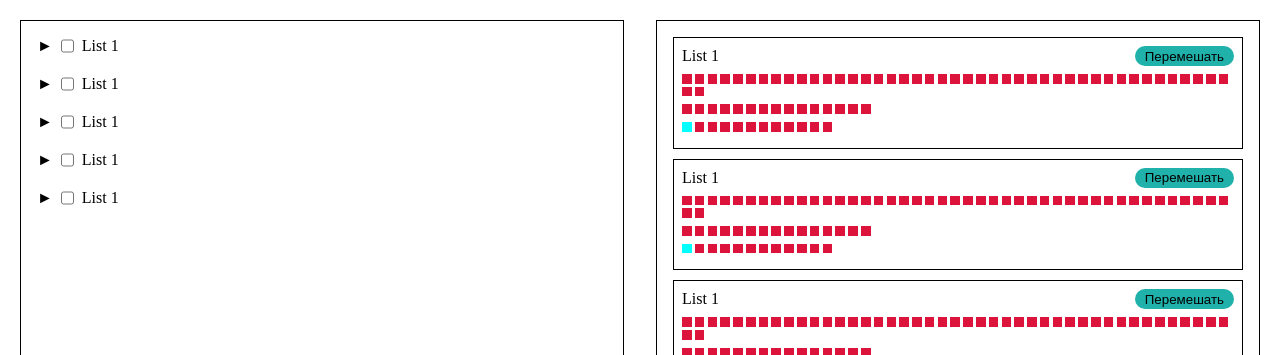
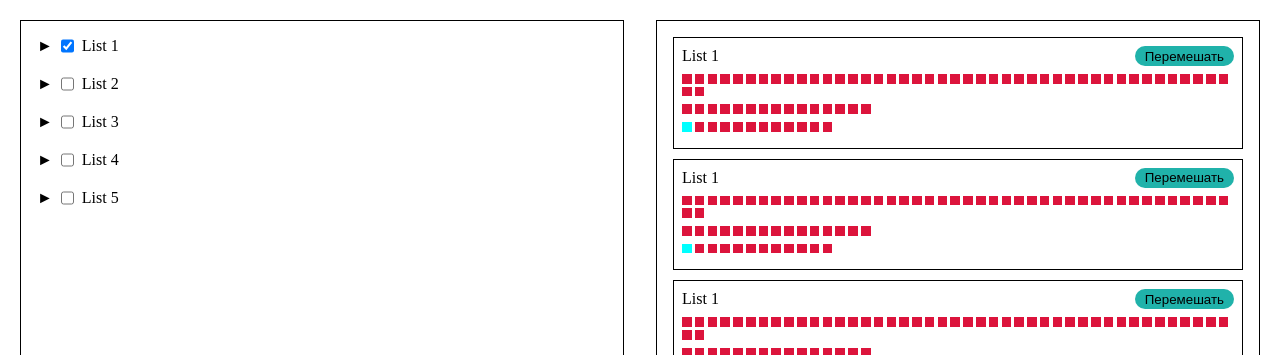
Before and after one commit to StaburovAlexey/test-list-and-items, a Vue app: page / in a window 1280 px wide. Shown: the top 355 px of the page. Built offline with nearby package versions, Linux system fonts and the light colour scheme.

Commit message:
layout done

```diff
--- a/src/App.vue
+++ b/src/App.vue
@@ -6,8 +6,8 @@
 </template>
 
 <script>
-import ListContainer from "./components/ListContainer.vue";
-import ItemContainer from "./components/ItemContainer.vue";
+import ListContainer from "./components/ListConteiner/ListContainer.vue";
+import ItemContainer from "./components/ItemConteiner/ItemContainer.vue";
 
 export default {
   components: {
--- a/src/components/ItemBlock.vue
+++ b/src/components/ItemConteiner/ItemBlock.vue
@@ -70,7 +70,7 @@
         <ColorBox></ColorBox>
       </div>
       <div class="items__cubes-line">
-        <ColorBox style="background-color: aqua;"></ColorBox>
+        <ColorBox style="background-color: aqua"></ColorBox>
         <ColorBox></ColorBox>
         <ColorBox></ColorBox>
         <ColorBox></ColorBox>
@@ -89,7 +89,7 @@
 </template>
 
 <script>
-import ColorBox from "./ColorBox.vue";
+import ColorBox from "@/components/ColorBox.vue";
 
 export default {
   components: {
--- a/src/components/ListAcordion.vue
+++ /dev/null
@@ -1,25 +0,0 @@
-<template>
-  <form class="lists__content-box" ref="lists">
-    <div class="lists__content-label">
-      <input type="checkbox" name="" id="" @click.stop />List 1
-    </div>
-    <ul class="lists__content">
-      <ListItem></ListItem>
-      <ListItem></ListItem>
-      <ListItem></ListItem>
-      <ListItem></ListItem>
-    </ul>
-  </form>
-</template>
-
-<script>
-import ListItem from "./ListItem.vue";
-
-export default {
-  components: {
-    ListItem,
-  },
-};
-</script>
-
-<style scoped></style>
--- /dev/null
+++ b/src/components/ListConteiner/ListAcordion.vue
@@ -0,0 +1,44 @@
+<template>
+  <form class="lists__content-box" ref="lists">
+    <div class="lists__content-label">
+      <input type="checkbox" name="" id="" @click.stop :checked="checked" />{{
+        title
+      }}
+    </div>
+    <ul class="lists__content">
+      <ListItem
+        v-for="(item, index) in items"
+        :key="item.title"
+        :name="item.name"
+        :color="item.color"
+        :checked="item.checked"
+        :quanity="item.quanity"
+      ></ListItem>
+    </ul>
+  </form>
+</template>
+
+<script>
+import ListItem from "./ListItem.vue";
+
+export default {
+  props: {
+    items: {
+      type: Array,
+      default: () => [],
+    },
+    title: {
+      type: String,
+    },
+    checked: {
+      type: Boolean,
+      default: false,
+    },
+  },
+  components: {
+    ListItem,
+  },
+};
+</script>
+
+<style scoped></style>
--- a/src/components/ListContainer.vue
+++ b/src/components/ListConteiner/ListContainer.vue
@@ -1,21 +1,23 @@
 <template>
   <div class="main__block lists">
-    <ListAcordion></ListAcordion>
-    <ListAcordion></ListAcordion>
-    <ListAcordion></ListAcordion>
-    <ListAcordion></ListAcordion>
-    <ListAcordion></ListAcordion>
+    <ListAcordion
+      v-for="(item, index) in lists"
+      :key="item.title"
+      :title="item.title"
+      :checked="item.checked"
+      :items="item.items"
+    ></ListAcordion>
   </div>
 </template>
 
 <script>
 import ListAcordion from "./ListAcordion.vue";
 import ListItem from "./ListItem.vue";
+import { mapState } from "vuex";
 
 export default {
   data() {
-    return {
-    };
+    return {};
   },
   components: {
     ListItem,
@@ -31,6 +33,9 @@ export default {
       });
     });
   },
+  computed: {
+    ...mapState(["lists"]),
+  },
 };
 </script>
 
--- /dev/null
+++ b/src/components/ListConteiner/ListItem.vue
@@ -0,0 +1,43 @@
+<template>
+  <li class="lists__item">
+    <input type="checkbox" name="" id="" />
+    <p>{{ name }}</p>
+    <p>{{ colorModel }}</p>
+    <input type="text" v-model="quanityModel" />
+    <input
+      type="color"
+      name=""
+      id=""
+      class="input-color"
+      v-model="colorModel"
+    />
+  </li>
+</template>
+
+<script>
+export default {
+  props: {
+    name: {
+      type: Text,
+    },
+    color: {
+      type: Text,
+    },
+    checked: {
+      type: Boolean,
+    },
+    quanity: {
+      type: Text,
+    },
+  },
+  data() {
+    return {
+      quanityModel: this.quanity,
+      colorModel: "",
+    };
+  },
+  computed() {},
+};
+</script>
+
+<style scoped></style>
--- a/src/components/ListItem.vue
+++ /dev/null
@@ -1,14 +0,0 @@
-<template>
-  <li class="lists__item">
-    <input type="checkbox" name="" id="" />
-    <p>Item 1</p>
-    <input type="text" />
-    <input type="color" name="" id="" class="input-color" />
-  </li>
-</template>
-
-<script>
-export default {};
-</script>
-
-<style scoped></style>
--- a/src/store/index.js
+++ b/src/store/index.js
@@ -5,52 +5,52 @@ export default createStore({
     lists: [
       {
         title: "List 1",
-        cheked: false,
+        checked: true,
         items: [
-          { name: "Item 1", color: "", cheked: false, quanity: "" },
-          { name: "Item 2", color: "", cheked: false, quanity: "" },
-          { name: "Item 3", color: "", cheked: false, quanity: "" },
-          { name: "Item 4", color: "", cheked: false, quanity: "" },
+          { name: "Item 1", color: "", checked: false, quanity: "3" },
+          { name: "Item 2", color: "", checked: false, quanity: "" },
+          { name: "Item 3", color: "", checked: false, quanity: "" },
+          { name: "Item 4", color: "", checked: false, quanity: "" },
         ],
       },
       {
         title: "List 2",
-        cheked: false,
+        checked: false,
         items: [
-          { name: "Item 1", color: "", cheked: false, quanity: "" },
-          { name: "Item 2", color: "", cheked: false, quanity: "" },
-          { name: "Item 3", color: "", cheked: false, quanity: "" },
-          { name: "Item 4", color: "", cheked: false, quanity: "" },
+          { name: "Item 1", color: "", checked: false, quanity: "" },
+          { name: "Item 2", color: "", checked: false, quanity: "" },
+          { name: "Item 3", color: "", checked: false, quanity: "" },
+          { name: "Item 4", color: "", checked: false, quanity: "" },
         ],
       },
       {
         title: "List 3",
-        cheked: false,
+        checked: false,
         items: [
-          { name: "Item 1", color: "", cheked: false, quanity: "" },
-          { name: "Item 2", color: "", cheked: false, quanity: "" },
-          { name: "Item 3", color: "", cheked: false, quanity: "" },
-          { name: "Item 4", color: "", cheked: false, quanity: "" },
+          { name: "Item 1", color: "", checked: false, quanity: "" },
+          { name: "Item 2", color: "", checked: false, quanity: "" },
+          { name: "Item 3", color: "", checked: false, quanity: "" },
+          { name: "Item 4", color: "", checked: false, quanity: "" },
         ],
       },
       {
         title: "List 4",
-        cheked: false,
+        checked: false,
         items: [
-          { name: "Item 1", color: "", cheked: false, quanity: "" },
-          { name: "Item 2", color: "", cheked: false, quanity: "" },
-          { name: "Item 3", color: "", cheked: false, quanity: "" },
-          { name: "Item 4", color: "", cheked: false, quanity: "" },
+          { name: "Item 1", color: "", checked: false, quanity: "" },
+          { name: "Item 2", color: "", checked: false, quanity: "" },
+          { name: "Item 3", color: "", checked: false, quanity: "" },
+          { name: "Item 4", color: "", checked: false, quanity: "" },
         ],
       },
       {
         title: "List 5",
-        cheked: false,
+        checked: false,
         items: [
-          { name: "Item 1", color: "", cheked: false, quanity: "" },
-          { name: "Item 2", color: "", cheked: false, quanity: "" },
-          { name: "Item 3", color: "", cheked: false, quanity: "" },
-          { name: "Item 4", color: "", cheked: false, quanity: "" },
+          { name: "Item 1", color: "", checked: false, quanity: "" },
+          { name: "Item 2", color: "", checked: false, quanity: "" },
+          { name: "Item 3", color: "", checked: false, quanity: "" },
+          { name: "Item 4", color: "", checked: false, quanity: "" },
         ],
       },
     ],
```
Also changed, not shown: src/components/ItemConteiner/ItemContainer.vue (renamed from src/components/ItemContainer.vue).
